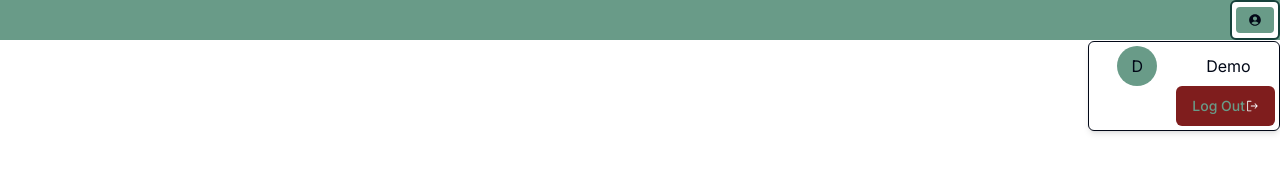
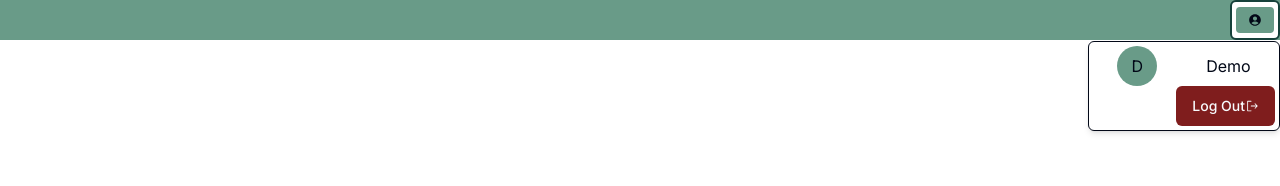
Before and after one commit to manOnTheMoon2101/weight_management, a Next.js app: page /demo in a window 1280 px wide. Both pictures are taken after a click on the button 1255 px from the left and 20 px from the top of the page. Shown: the top 186 px of the page. Built offline with nearby package versions, Linux system fonts and the light colour scheme.

Commit message:
color change

```diff
--- a/app/demo/page.tsx
+++ b/app/demo/page.tsx
@@ -30,7 +30,7 @@ function Demo() {
                 </div>
                 <div className="flex flex-row justify-end">
                   <Button className="bg-red-900 text-slate-50 cursor-pointer">
-                    <Link href="/" className="text-accent">
+                    <Link href="/">
                       Log Out
                     </Link>
                     <PiSignOut />
```
